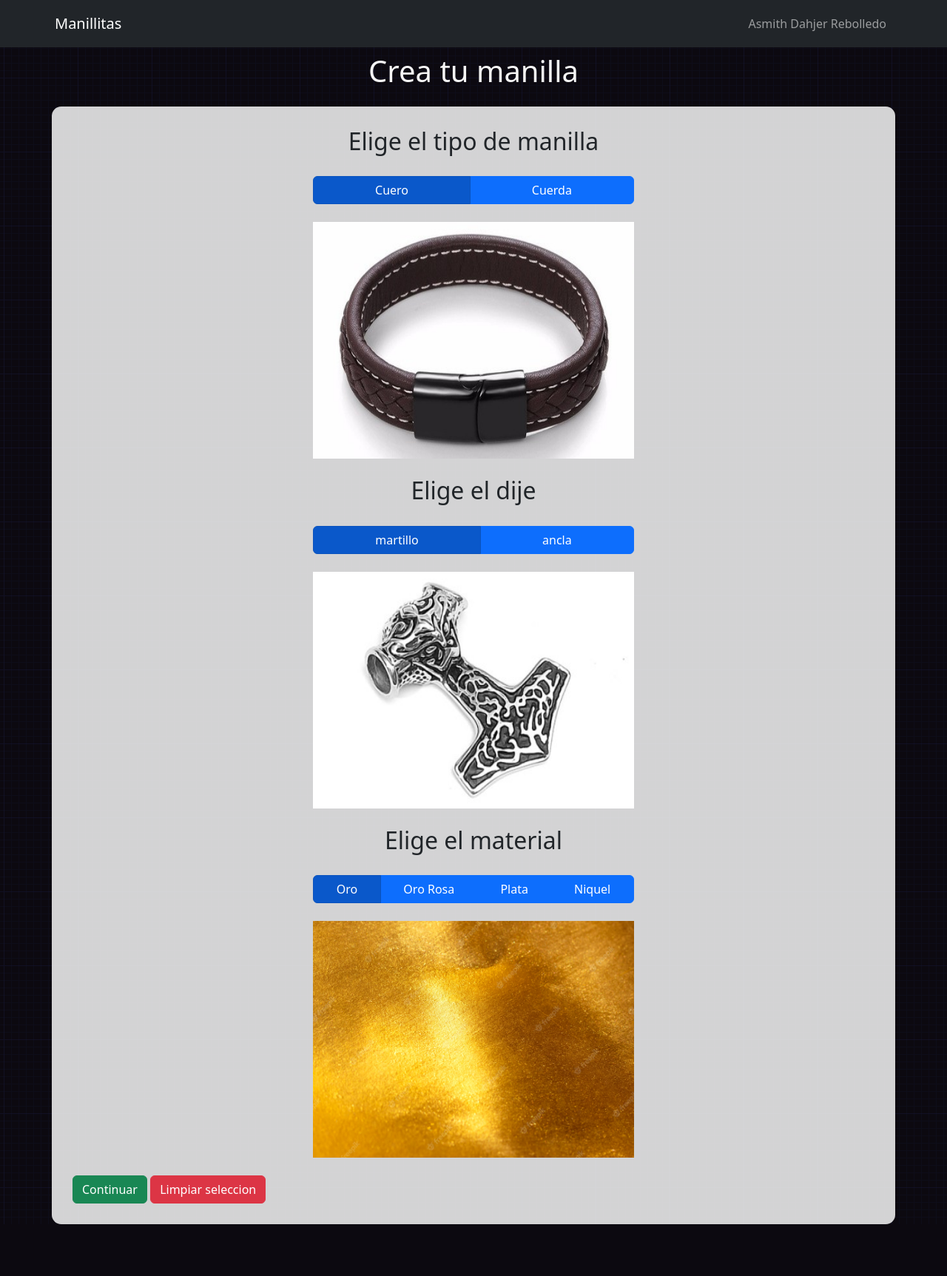
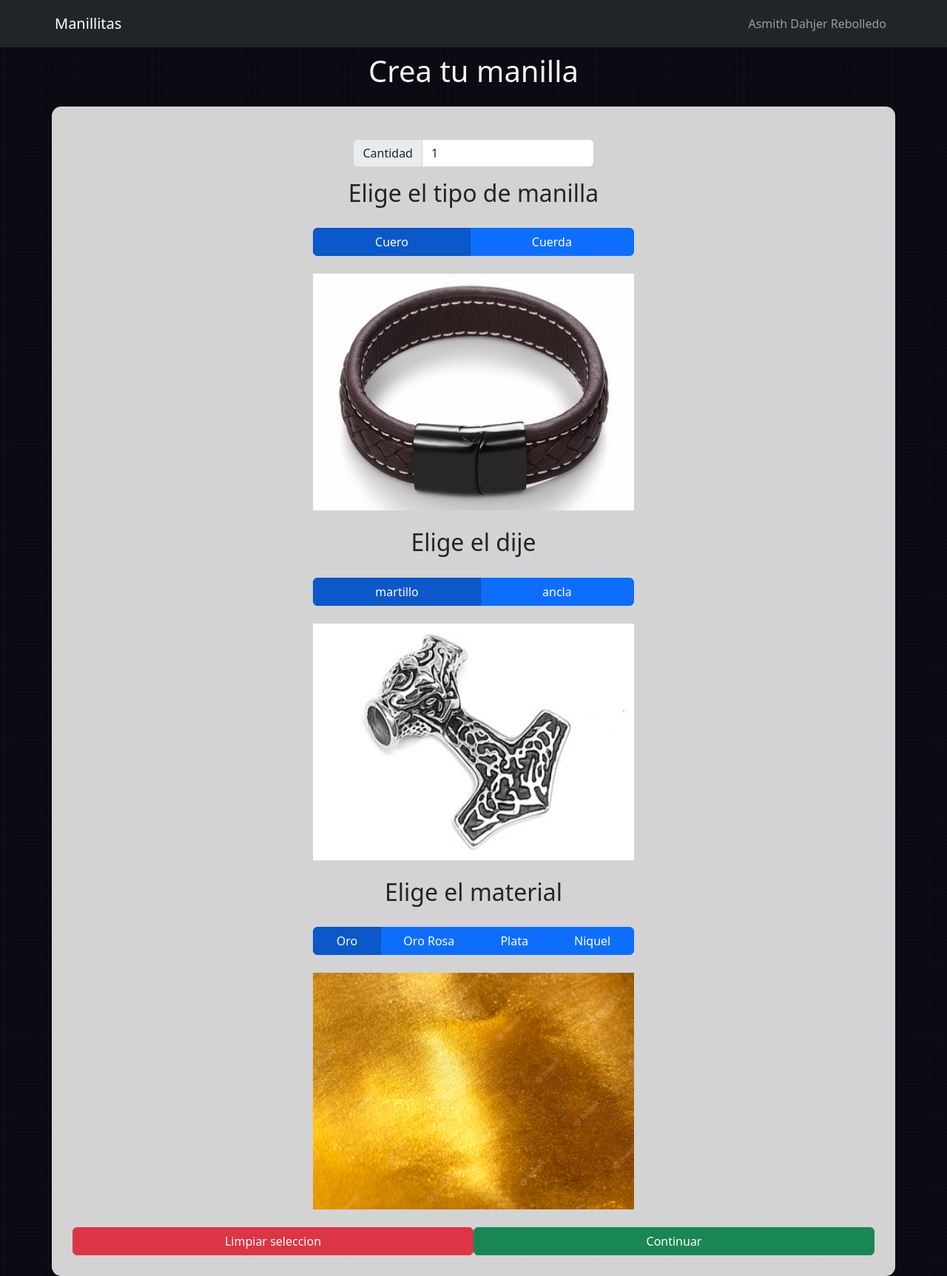
Before and after one commit to ADahjer/rubirca2_web2, a React (Vite) app: page / in a window 1280 px wide. Shown: the whole page at 74% size. Before the commit the page ends 1655 px from the top, so only its background shows below. Built offline with nearby package versions, Linux system fonts and the light colour scheme.

Commit message:
added clear button and quantity selector

```diff
--- a/src/components/CreateManilla.jsx
+++ b/src/components/CreateManilla.jsx
@@ -4,6 +4,8 @@ import Container from "react-bootstrap/Container";
 import ToggleButtonGroup from "react-bootstrap/ToggleButtonGroup";
 import ToggleButton from "react-bootstrap/ToggleButton";
 import Button from "react-bootstrap/Button";
+import InputGroup from "react-bootstrap/InputGroup";
+import FormControl from "react-bootstrap/FormControl";
 
 // importacion de las imagenes en la carpeta assets
 import cuero from "../assets/cuero.jpg";
@@ -26,20 +28,42 @@ const CreateManilla = () => {
   const [material, setMaterial] = useState(materiales.oro);
   const [cantidad, setCantidad] = useState(1);
 
+  // funcion para manejar la seleccion de los radio buttons
+  const [tipoValue, setTipoValue] = useState(1);
+  const [dijeValue, setDijeValue] = useState(1);
+  const [materialValue, setMaterialValue] = useState(1);
+
+  // funcion para limpiar la seleccion del usuario y volver a la seleccion por defecto
+  const onClear = () => {
+    setTipo(tipos.cuero);
+    setDije(dijes.matillo);
+    setMaterial(materiales.oro);
+    setCantidad(1);
+    setTipoValue(1);
+    setDijeValue(1);
+    setMaterialValue(1);
+  }
+
   const onContinue = () => {}
 
   return (
     <>
       <h1 className="manilla-title mt-2">Crea tu manilla</h1>
       <Container className="mt-4 manilla-container">
+
+        <InputGroup className="manilla-cantidad my-3">
+          <InputGroup.Text>Cantidad</InputGroup.Text>
+          <FormControl type="number" min={1} value={cantidad} onChange={(e) => setCantidad(e.target.value)} />
+        </InputGroup>
+
         <div className="manilla-tipo">
           <h2 className="manilla-subtitle">Elige el tipo de manilla</h2>
           <div className="manilla-seccion">
-            <ToggleButtonGroup type="radio" name="tipo" defaultValue={1} className="manilla-radio">
-              <ToggleButton value={1} id="tbg-tipo-1" onClick={() => setTipo(tipos.cuero)}>
+            <ToggleButtonGroup type="radio" name="tipo" value={tipoValue} className="manilla-radio">
+              <ToggleButton value={1} id="tbg-tipo-1" onClick={() => {setTipo(tipos.cuero); setTipoValue(1)}}>
                 Cuero
               </ToggleButton>
-              <ToggleButton value={2} id="tbg-tipo-2" onClick={() => setTipo(tipos.cuerda)}>
+              <ToggleButton value={2} id="tbg-tipo-2" onClick={() => {setTipo(tipos.cuerda); setTipoValue(2)}}>
                 Cuerda
               </ToggleButton>
             </ToggleButtonGroup>
@@ -49,9 +73,9 @@ const CreateManilla = () => {
         <div className="manilla-dije">
           <h2 className="manilla-subtitle">Elige el dije</h2>
           <div className="manilla-seccion">
-            <ToggleButtonGroup type="radio" name="dije" defaultValue={1} className="manilla-radio">
-              <ToggleButton value={1} id="tbg-dije-1" onClick={() => setDije(dijes.matillo)}>martillo</ToggleButton>
-              <ToggleButton value={2} id="tbg-dije-2" onClick={() => setDije(dijes.ancla)}>ancla</ToggleButton>
+            <ToggleButtonGroup type="radio" name="dije" value={dijeValue} className="manilla-radio">
+              <ToggleButton value={1} id="tbg-dije-1" onClick={() => {setDije(dijes.matillo); setDijeValue(1)}}>martillo</ToggleButton>
+              <ToggleButton value={2} id="tbg-dije-2" onClick={() => {setDije(dijes.ancla); setDijeValue(2)}}>ancla</ToggleButton>
             </ToggleButtonGroup>
             <img src={dije} alt="Dije" />
           </div>
@@ -59,18 +83,20 @@ const CreateManilla = () => {
         <div className="manilla-material">
           <h2 className="manilla-subtitle">Elige el material</h2>
           <div className="manilla-seccion">
-            <ToggleButtonGroup type="radio" name="material" defaultValue={1} className="manilla-radio">
-              <ToggleButton value={1} id="tbg-material-1" onClick={() => setMaterial(materiales.oro)}>Oro</ToggleButton>
-              <ToggleButton value={2} id="tbg-material-2" onClick={() => setMaterial(materiales.oroRosa)}>Oro Rosa</ToggleButton>
-              <ToggleButton value={3} id="tbg-material-3" onClick={() => setMaterial(materiales.plata)}>Plata</ToggleButton>
-              <ToggleButton value={4} id="tbg-material-4" onClick={() => setMaterial(materiales.niquel)}>Niquel</ToggleButton>
+            <ToggleButtonGroup type="radio" name="material" value={materialValue} className="manilla-radio">
+              <ToggleButton value={1} id="tbg-material-1" onClick={() => {setMaterial(materiales.oro); setMaterialValue(1)}}>Oro</ToggleButton>
+              <ToggleButton value={2} id="tbg-material-2" onClick={() => {setMaterial(materiales.oroRosa); setMaterialValue(2)}}>Oro Rosa</ToggleButton>
+              <ToggleButton value={3} id="tbg-material-3" onClick={() => {setMaterial(materiales.plata); setMaterialValue(3)}}>Plata</ToggleButton>
+              <ToggleButton value={4} id="tbg-material-4" onClick={() => {setMaterial(materiales.niquel); setMaterialValue(4)}}>Niquel</ToggleButton>
             </ToggleButtonGroup>
             <img src={material} alt="Material" />
           </div>
         </div>
 
-        <Button variant="success">Continuar</Button>{' '}
-        <Button variant="danger">Limpiar seleccion</Button>{' '}
+        <div className="manilla-buttons">
+          <Button variant="danger" onClick={onClear}>Limpiar seleccion</Button>{' '}
+          <Button variant="success">Continuar</Button>{' '}
+        </div>
       </Container>
     </>
   );
--- a/src/index.css
+++ b/src/index.css
@@ -34,3 +34,15 @@ body {
   width: 40%;
   margin: 0 auto;
 }
+
+.manilla-cantidad {
+  width: 30%;
+  margin: 0 auto;
+}
+
+.manilla-buttons {
+  display: grid;
+  grid-template-columns: 1fr 1fr;
+  justify-content: center;
+  grid-auto-columns: minmax(auto, 2rem);
+}
```
